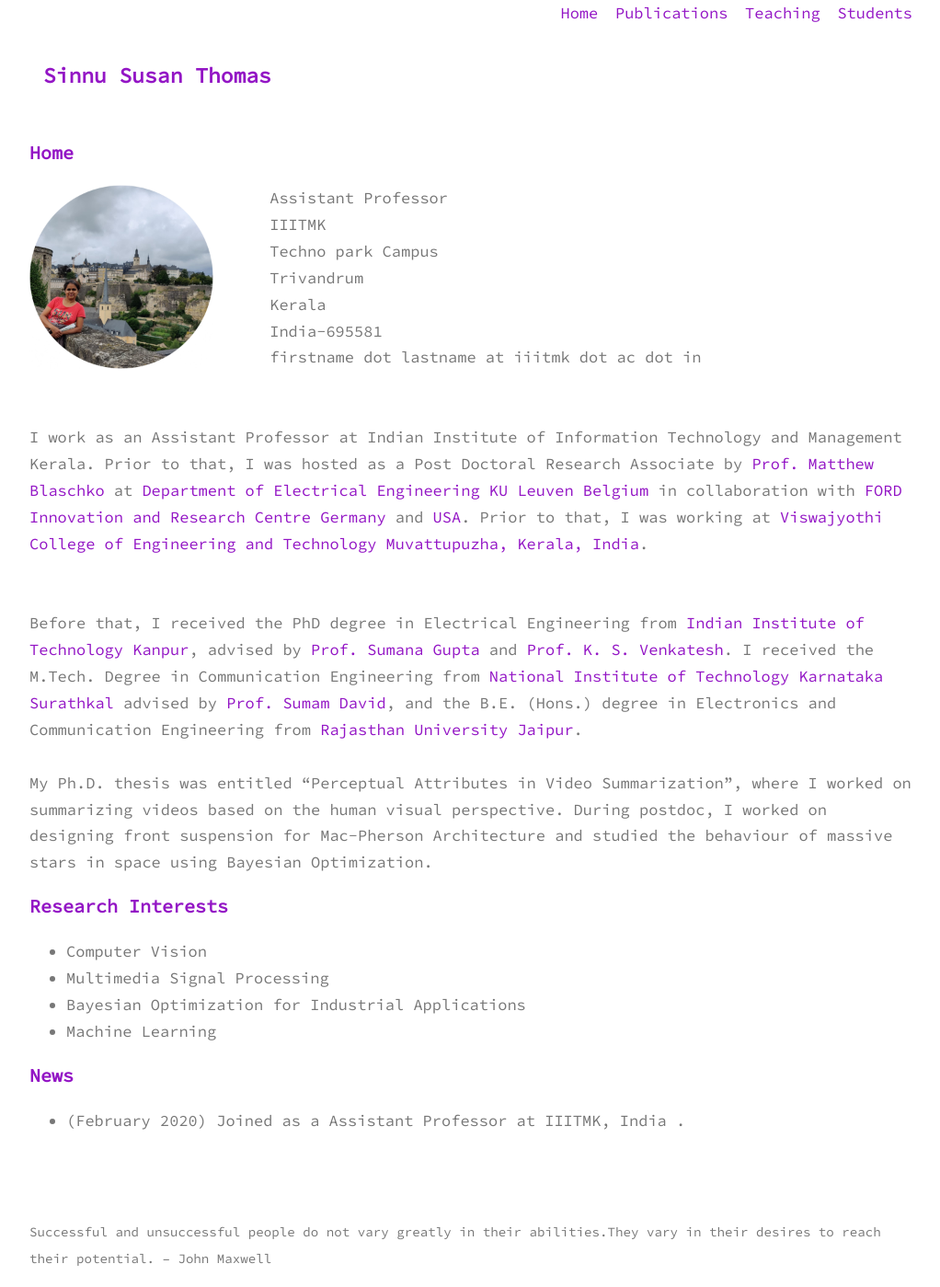
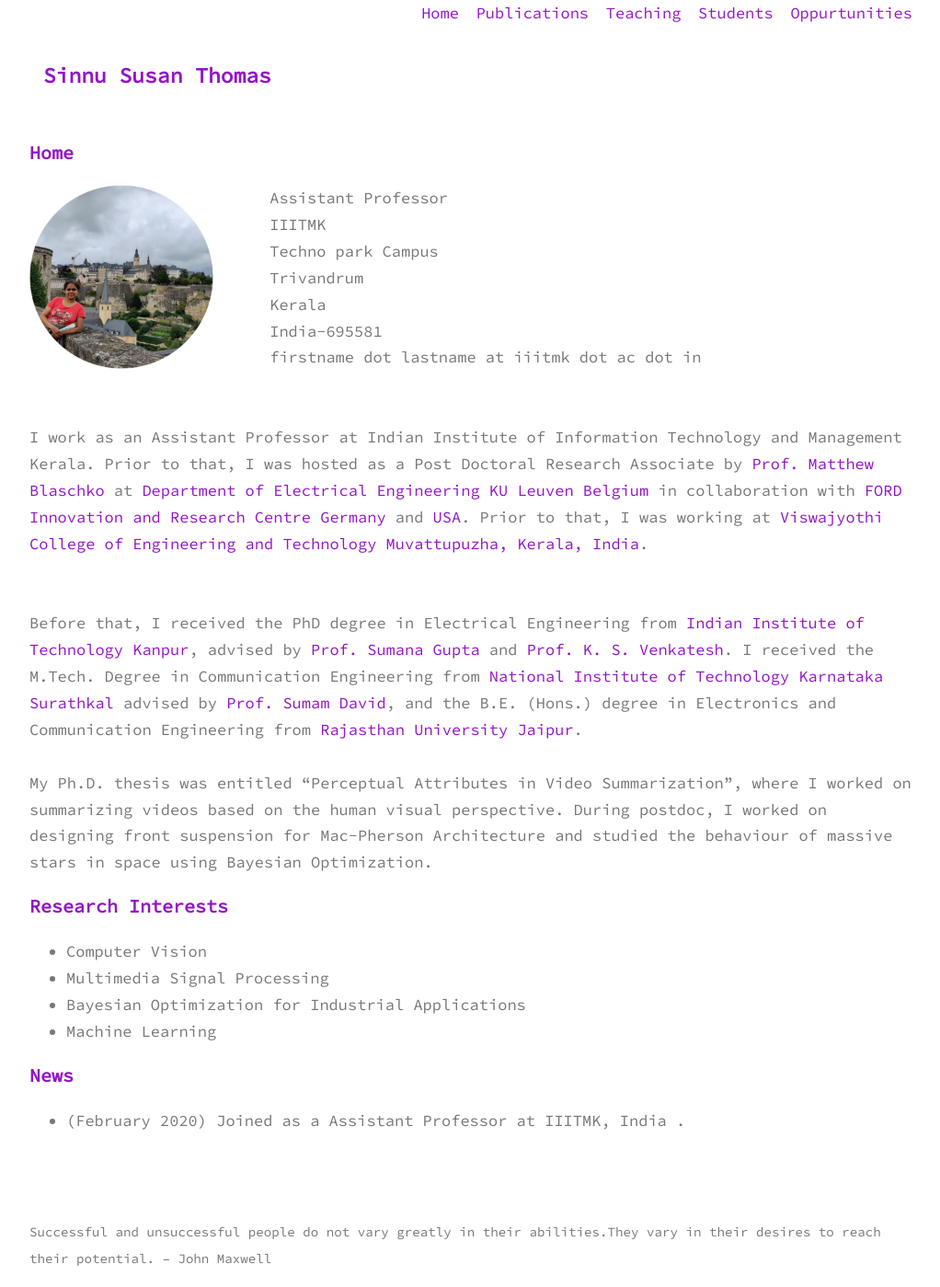
Before and after one commit to sinnuthomas/sinnuthomas.github.io, a Jekyll site: the page built from index.md, in a window 1280 px wide. Shown: the whole page at 92% size, without its empty margins (128-1150 px from the left). Built offline with Jekyll 4.4.1, drawn with Linux system fonts in a browser that asks for light colours.

Commit message:
Update default.html

```diff
--- a/_layouts/default.html
+++ b/_layouts/default.html
@@ -17,6 +17,7 @@
             <li><a href="{{site.baseurl}}/publications">Publications</a></li>
             <li><a href="{{site.baseurl}}/teaching">Teaching</a></li>
             <li><a href="{{site.baseurl}}/students">Students</a></li>
+            <li><a href="{{site.baseurl}}/oppurtunities">Oppurtunities</a></li>
         </ul>
     </nav>
     <a class="title-a" href="{{site.baseurl}}/"><h1 class="title">{{site.title}}</h1></a>
```
